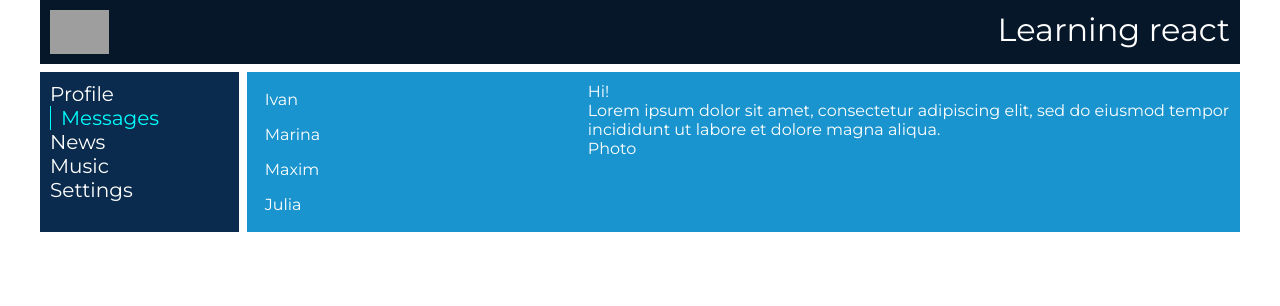
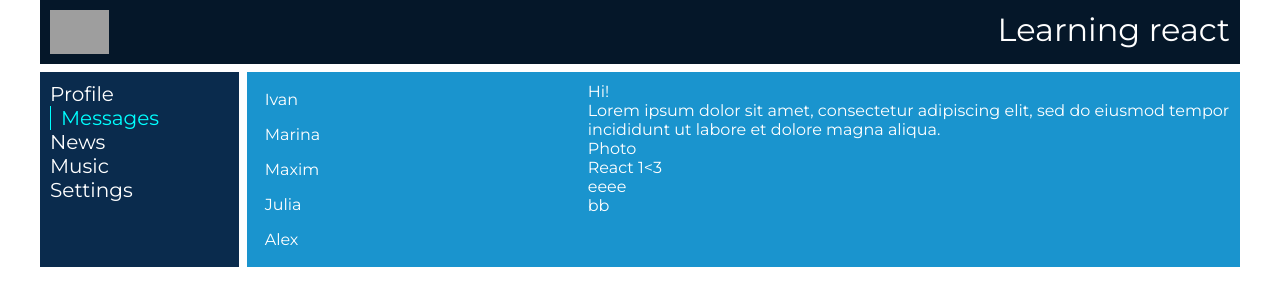
Before and after one commit to iburov/react-app, a React (Create React App) app: page /messenger in a window 1280 px wide. Shown: the top 306 px of the page. Built offline with nearby package versions, Linux system fonts and the light colour scheme; grey boxes are pictures that could not be loaded.

Commit message:
react-tut-24-bll-loops

```diff
--- a/src/components/Messenger/Messenger.jsx
+++ b/src/components/Messenger/Messenger.jsx
@@ -1,6 +1,27 @@
 import React from "react";
 import c from "./Messenger.module.css";
 import { NavLink } from "react-router-dom";
+
+let dialogs = [
+  { userid: 1, name: "Ivan" },
+  { userid: 2, name: "Marina" },
+  { userid: 3, name: "Maxim" },
+  { userid: 4, name: "Julia" },
+  { userid: 5, name: "Alex" }
+];
+
+let messages = [
+  { id: 1, text: "Hi!" },
+  {
+    id: 2,
+    text:
+      "Lorem ipsum dolor sit amet, consectetur adipiscing elit, sed do eiusmod tempor incididunt ut labore et dolore magna aliqua."
+  },
+  { id: 3, text: "Photo" },
+  { id: 4, text: "React 1<3" },
+  { id: 5, text: "eeee" },
+  { id: 6, text: "bb" }
+];
 
 const Dialog = props => {
   let path = "/messenger/" + props.userid;
@@ -22,18 +43,14 @@ const Messenger = props => {
   return (
     <div className={c.dialogs}>
       <div className={c.dialogs_items}>
-        <Dialog name="Ivan" userid="1" />
-        <Dialog name="Marina" userid="2" />
-        <Dialog name="Maxim" userid="3" />
-        <Dialog name="Julia" userid="4" />
+        {dialogs.map(dialog => {
+          return <Dialog userid={dialog.userid} name={dialog.name} />;
+        })}
       </div>
       <div className={c.messages}>
-        <Message message="Hi!" />
-        <Message
-          message="Lorem ipsum dolor sit amet, consectetur adipiscing elit, sed do
-          eiusmod tempor incididunt ut labore et dolore magna aliqua."
-        />
-        <Message message="Photo" />
+        {messages.map(message => {
+          return <Message id={message.id} message={message.text} />;
+        })}
       </div>
     </div>
   );
--- a/src/components/Profile/Posts/Posts.jsx
+++ b/src/components/Profile/Posts/Posts.jsx
@@ -2,9 +2,34 @@ import React from "react";
 import Post from "./Post/Post";
 import c from "./Posts.module.css";
 
+let postsData = [
+  {
+    id: 1,
+    username: "odduone",
+    img: "https://picsum.photos/90/90",
+    text: "Hello World!",
+    like_count: 1234
+  },
+  {
+    id: 2,
+    username: "randomUser",
+    img: "https://picsum.photos/90/90",
+    text:
+      "Lorem ipsum dolor sit amet, consectetur adipiscing elit, sed do eiusmod tempor incididunt ut labore et dolore magna aliqua. Felis bibendum ut tristique et.",
+    like_count: 9
+  },
+  {
+    id: 3,
+    username: "BaNaNa",
+    img: "https://picsum.photos/90/90",
+    text: ":3",
+    like_count: 99999
+  }
+];
+
 const Posts = props => {
   return (
-    <div className={c.posts}>
+    <div className={c.postsData}>
       <h2>POSTS</h2>
       <div>
         <textarea></textarea>
@@ -13,30 +38,17 @@ const Posts = props => {
         <input type="button" value="Submit" />
       </div>
       <hr />
-      <Post
-        username="Odduone"
-        img="https://vignette.wikia.nocookie.net/the-forest-survivor/images/e/e5/NatureGuideDandelion.png/revision/latest?cb=20190922115016&path-prefix=ru"
-        text="Hello World!"
-        like_count="1234"
-      />
-      <Post
-        username="RandomUser"
-        img="http://iconshow.me/media/images/ui/Flat-UI-icons/png/128/Infinity-Loop.png"
-        text="Lorem ipsum dolor sit amet, consectetur adipiscing elit, sed do eiusmod tempor incididunt ut labore et dolore magna aliqua. Integer malesuada nunc vel risus commodo viverra."
-        like_count="666"
-      />
-      <Post
-        username="Banana"
-        img="https://d2ph5fj80uercy.cloudfront.net/01/cat3149.jpg"
-        text=":3"
-        like_count="9999999"
-      />
-      <Post
-        username="Admin"
-        img="https://picsum.photos/90/90"
-        text="React forever"
-        like_count="0"
-      />
+      {postsData.map(post => {
+        return (
+          <Post
+            id={post.id}
+            username={post.username}
+            img={post.img}
+            text={post.text}
+            like_count={post.like_count}
+          />
+        );
+      })}
     </div>
   );
 };
```
